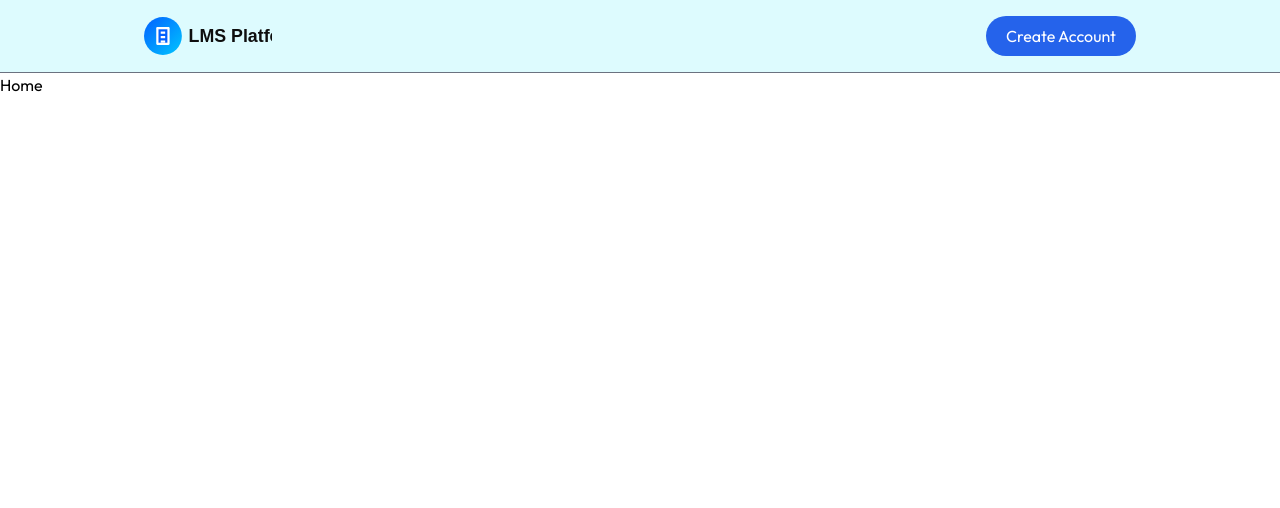
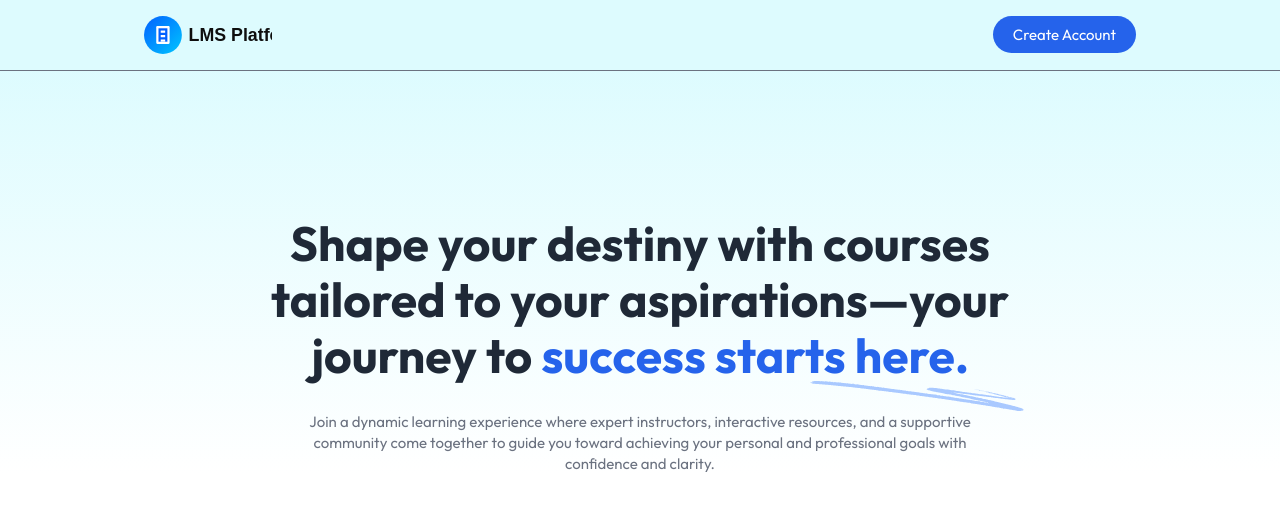
Before and after one commit to Rashid-C/LMS-React, a React (Vite) app in the folder cliend/: page / in a window 1280 px wide. Shown: the top 508 px of the page. Built offline with nearby package versions, Linux system fonts and the light colour scheme; no server answers.

Commit message:
Created Hero part & custome style

```diff
--- a/cliend/src/components/student/Hero.jsx
+++ b/cliend/src/components/student/Hero.jsx
@@ -1,9 +1,31 @@
-
+import { assets } from "../../assets/assets";
 
 const Hero = () => {
   return (
-    <div>Hero</div>
-  )
-}
+    <div className="flex flex-col items-center justify-center w-full md:pt-36 pt-20 px-7 md:px-0 space-y-7 text-center bg-gradient-to-b from-cyan-100/70">
+      <h1 className="md:text-home-heading-large text-home-heading-small relative font-bold text-gray-800 max-w-3xl mx-auto">
+        Shape your destiny with courses tailored to your aspirations—your
+        journey to <span className="text-blue-600">success starts here.</span>{" "}
+        <img
+          src={assets.sketch}
+          alt="sketch"
+          className="md:block hidden absolute -bottom-7 right-0"
+        />{" "}
+      </h1>
 
-export default Hero
+      <p className="md:block hidden text-gray-500 max-w-2xl mx-auto">
+        Join a dynamic learning experience where expert instructors, interactive
+        resources, and a supportive community come together to guide you toward
+        achieving your personal and professional goals with confidence and
+        clarity.
+      </p>
+
+      <p className="md:hidden text-gray-500 max-w-sm mx-auto">
+        Learn with experts, interactive tools, and a supportive community to
+        achieve your goals with confidence.
+      </p>
+    </div>
+  );
+};
+
+export default Hero;
--- a/cliend/src/pages/student/Home.jsx
+++ b/cliend/src/pages/student/Home.jsx
@@ -1,9 +1,11 @@
-
+import Hero from "../../components/student/Hero";
 
 const Home = () => {
   return (
-    <div>Home</div>
-  )
-}
+    <div className="flex flex-col items-center space-y-7 text-center">
+      <Hero />
+    </div>
+  );
+};
 
-export default Home
+export default Home;
--- a/cliend/tailwind.config.js
+++ b/cliend/tailwind.config.js
@@ -2,7 +2,15 @@
 export default {
   content: ["./index.html", "./src/**/*.{js,ts,jsx,tsx}"],
   theme: {
-    extend: {},
+    extend: {
+      fontSize: {
+        "course-deatails-heading-small": ["26px", "36px"],
+        "course-deatails-heading-large": ["36px", "44px"],
+        "home-heading-small": ["28px", "34px"],
+        "home-heading-large": ["48px", "56px"],
+        "default": ["15px", "21px"],
+      },
+    },
   },
   plugins: [],
 };
```
